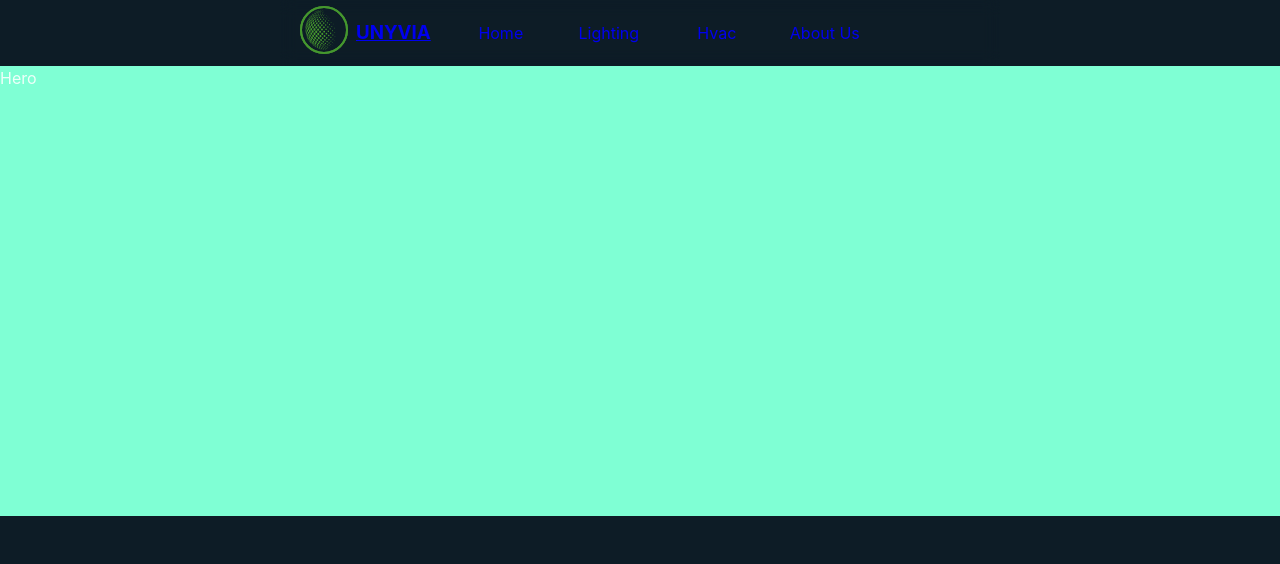
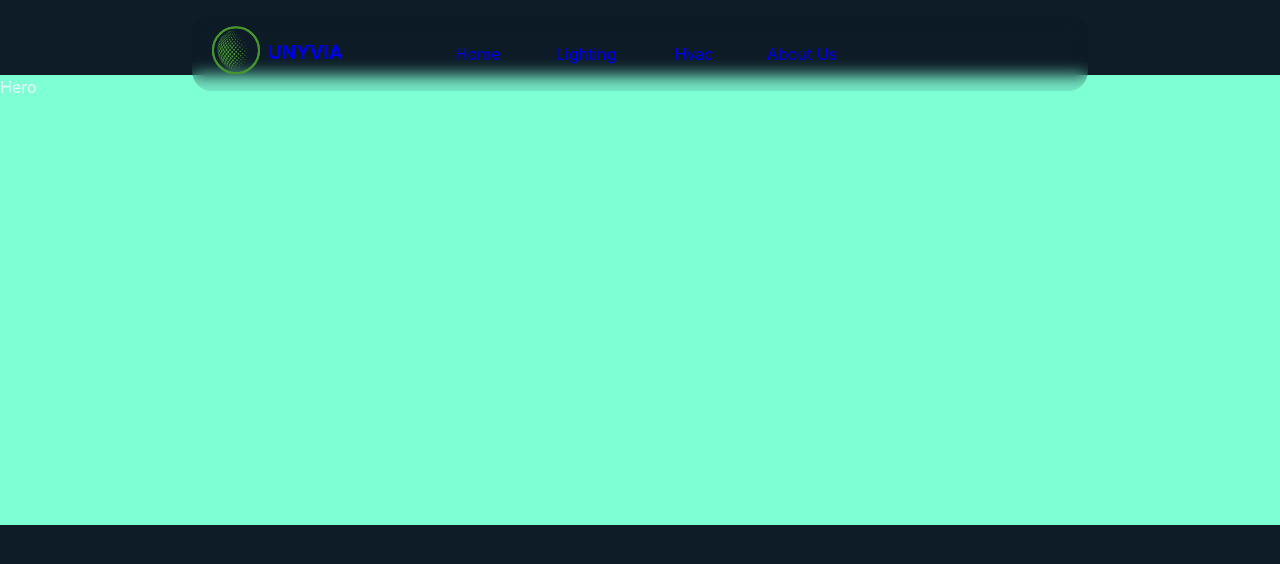
Before and after one commit to SpenyT/unyvia-website, a React (Vite) app: page / in a window 1280 px wide. Shown: the top 564 px of the page. Built offline with nearby package versions, Linux system fonts and the light colour scheme.

Commit message:
ini commit to branch

```diff
--- a/src/components/Navbar.tsx
+++ b/src/components/Navbar.tsx
@@ -21,7 +21,7 @@ export default function Navbar() {
         <header className="navbar">
             <nav className="navbar-container">
                 <Link to="/">
-                    <LogoName />
+                    <div className="logo"><LogoName /></div>
                 </Link>
                 <div className="navbar-buttons">
                     <Link to="/"><button className="navbar-button">Home</button></Link>
--- a/src/styles/componentStyles/navbar.css
+++ b/src/styles/componentStyles/navbar.css
@@ -1,16 +1,32 @@
 .navbar {
     position: sticky;
-    inset-block-start: 0;
+    top: 1em;
     z-index: 2;
+    height: 75px;
 }
 
 .navbar-container {
+    width: clamp(400px, 70%, 1000px);
+    height: 100%;
+    margin: auto;
+
+    position: relative;
     display: flex;
     flex-direction: row;
-    height: 100%;
     align-items: center;
-    margin: 0 280px;
+    justify-content: center;
+
+
+    border-radius: 20px;
+    background-color: rgb(13, 28, 38, 0.1);
+    -webkit-backdrop-filter: blur(8px);
     backdrop-filter: blur(8px);
+}
+
+.logo {
+    position: absolute;
+    left: 0;
+    transform: translate(0, -50%);
 }
 
 .navbar-buttons {
@@ -29,8 +45,12 @@
     text-align: center;
 }
 
-.test-img-placeholder {
-    height: 30px;
-    width: 30px;
-    background-color: aqua;
+
+
+
+
+
+
+.navbar-container:hover {
+
 }
--- a/src/styles/index.css
+++ b/src/styles/index.css
@@ -27,7 +27,6 @@
 
 body {
     margin: 0;
-    min-block-size: 100vh;
     background-color: var(--color-grey-green-050);
     color: var(--color-brand-dark);
     font-size: var(--font-size-step-0);
```
